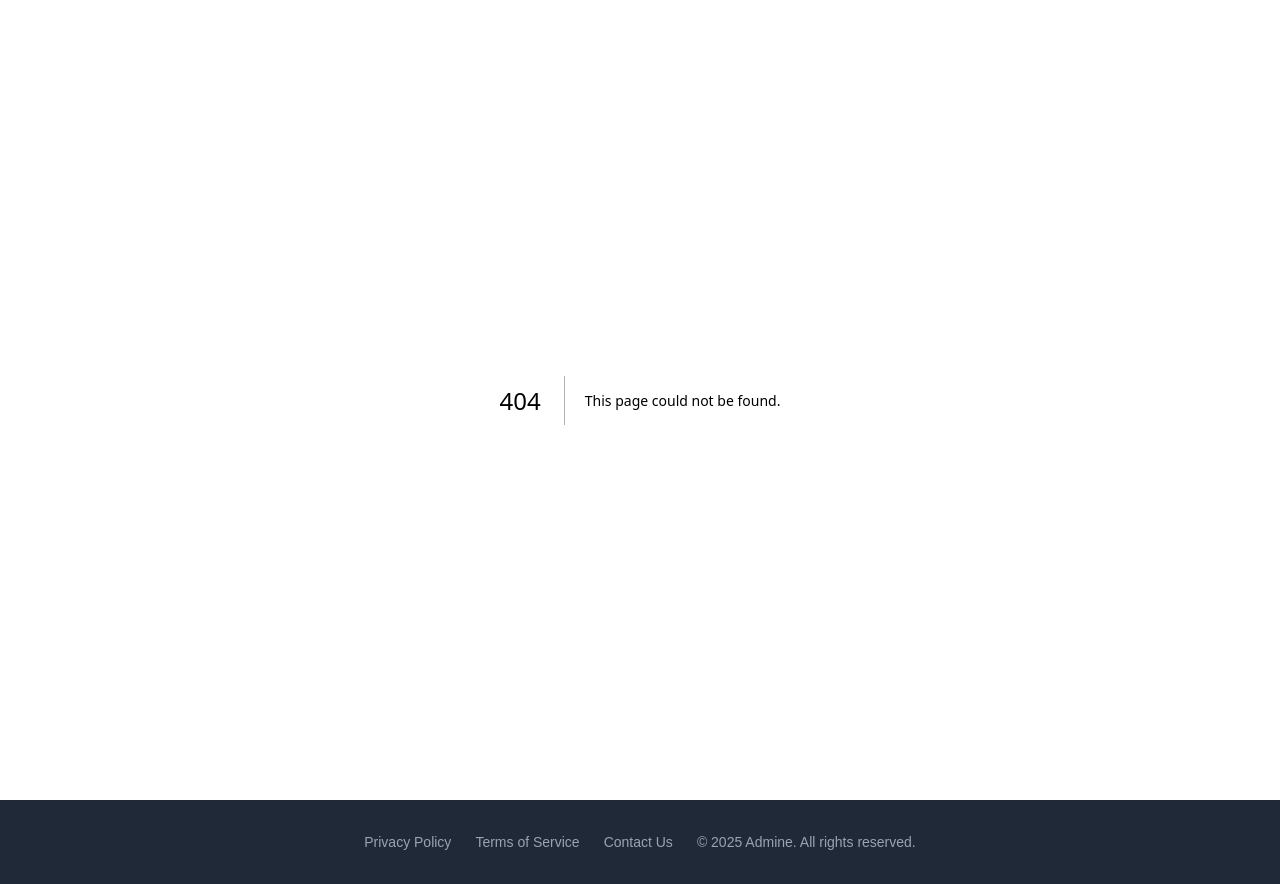
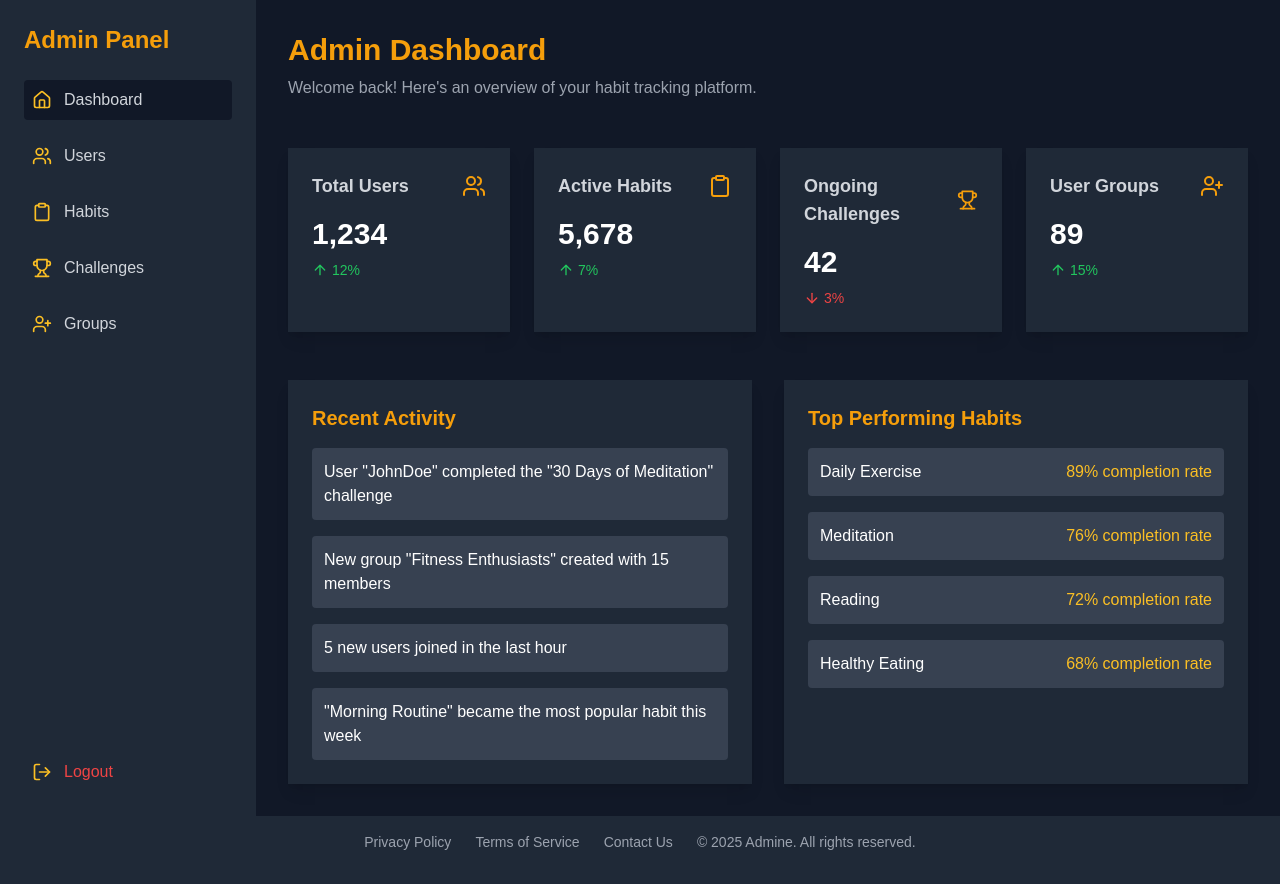
Before and after one commit to hissoune/myhabits-admin, a Next.js app: page /dashboard in a window 1280 px wide. Before the commit this address had no page. Built offline with nearby package versions, Linux system fonts and the light colour scheme.

Commit message:
[Dashboard] feat: Created dashboard with layout, sidebar, and statistics

```diff
--- /dev/null
+++ b/app/dashboard/layout.tsx
@@ -0,0 +1,33 @@
+import type { Metadata } from "next";
+import { Geist, Geist_Mono } from "next/font/google";
+import "../globals.css";
+import { div, main } from "framer-motion/m";
+import Sidebar from "../_components/sidebare";
+
+const geistSans = Geist({
+  variable: "--font-geist-sans",
+  subsets: ["latin"],
+});
+
+const geistMono = Geist_Mono({
+  variable: "--font-geist-mono",
+  subsets: ["latin"],
+});
+
+export const metadata: Metadata = {
+  title: "dashboard",
+  description: "Generated by khalid",
+};
+
+export default function DashboardLayout({
+  children,
+}: Readonly<{
+  children: React.ReactNode;
+}>) {
+  return (
+    <div className="flex text-white ">
+    <Sidebar />
+    <main className="flex-1 ">{children}</main>
+  </div>
+  );
+}
--- /dev/null
+++ b/app/dashboard/page.tsx
@@ -0,0 +1,100 @@
+"use client"
+import { motion } from "framer-motion"
+import { Users, Clipboard, Trophy, UserPlus, ArrowUp, ArrowDown } from "lucide-react"
+import { ElementType } from "react";
+
+interface StatCardProps {
+    title: string;
+    value: string;
+    icon: ElementType;
+    change: number;
+    isIncrease: boolean;
+  }
+
+const StatCard = ({ title, value, icon: Icon, change, isIncrease }:StatCardProps) => (
+  <motion.div
+    className="bg-gray-800 p-6 rounded-lg shadow-lg"
+    initial={{ opacity: 0, y: 20 }}
+    animate={{ opacity: 1, y: 0 }}
+    transition={{ duration: 0.5 }}
+  >
+    <div className="flex items-center justify-between mb-4">
+      <h3 className="text-lg font-semibold text-gray-300">{title}</h3>
+      <Icon className="text-amber-500 w-6 h-6" />
+    </div>
+    <p className="text-3xl font-bold text-white mb-2">{value}</p>
+    <div className={`flex items-center ${isIncrease ? "text-green-500" : "text-red-500"}`}>
+      {isIncrease ? <ArrowUp size={16} /> : <ArrowDown size={16} />}
+      <span className="ml-1 text-sm">{change}%</span>
+    </div>
+  </motion.div>
+)
+
+export default function Dashboard() {
+  const stats = [
+    { title: "Total Users", value: "1,234", icon: Users, change: 12, isIncrease: true },
+    { title: "Active Habits", value: "5,678", icon: Clipboard, change: 7, isIncrease: true },
+    { title: "Ongoing Challenges", value: "42", icon: Trophy, change: 3, isIncrease: false },
+    { title: "User Groups", value: "89", icon: UserPlus, change: 15, isIncrease: true },
+  ]
+
+  return (
+    <div className="min-h-screen bg-gray-900 text-white p-8">
+      <header className="mb-12">
+        <h1 className="text-3xl font-bold text-amber-500">Admin Dashboard</h1>
+        <p className="text-gray-400 mt-2">Welcome back! Here's an overview of your habit tracking platform.</p>
+      </header>
+
+      <div className="grid grid-cols-1 md:grid-cols-2 lg:grid-cols-4 gap-6">
+        {stats.map((stat, index) => (
+          <StatCard key={index} {...stat} />
+        ))}
+      </div>
+
+      <div className="mt-12 grid grid-cols-1 lg:grid-cols-2 gap-8">
+        <motion.div
+          className="bg-gray-800 p-6 rounded-lg shadow-lg"
+          initial={{ opacity: 0, x: -20 }}
+          animate={{ opacity: 1, x: 0 }}
+          transition={{ duration: 0.5, delay: 0.2 }}
+        >
+          <h2 className="text-xl font-semibold mb-4 text-amber-500">Recent Activity</h2>
+          <ul className="space-y-4">
+            {[
+              'User "JohnDoe" completed the "30 Days of Meditation" challenge',
+              'New group "Fitness Enthusiasts" created with 15 members',
+              "5 new users joined in the last hour",
+              '"Morning Routine" became the most popular habit this week',
+            ].map((activity, index) => (
+              <li key={index} className="bg-gray-700 p-3 rounded">
+                {activity}
+              </li>
+            ))}
+          </ul>
+        </motion.div>
+
+        <motion.div
+          className="bg-gray-800 p-6 rounded-lg shadow-lg"
+          initial={{ opacity: 0, x: 20 }}
+          animate={{ opacity: 1, x: 0 }}
+          transition={{ duration: 0.5, delay: 0.4 }}
+        >
+          <h2 className="text-xl font-semibold mb-4 text-amber-500">Top Performing Habits</h2>
+          <ul className="space-y-4">
+            {[
+              "Daily Exercise - 89% completion rate",
+              "Meditation - 76% completion rate",
+              "Reading - 72% completion rate",
+              "Healthy Eating - 68% completion rate",
+            ].map((habit, index) => (
+              <li key={index} className="bg-gray-700 p-3 rounded flex justify-between items-center">
+                <span>{habit.split(" - ")[0]}</span>
+                <span className="text-amber-400">{habit.split(" - ")[1]}</span>
+              </li>
+            ))}
+          </ul>
+        </motion.div>
+      </div>
+    </div>
+  )
+}
```
